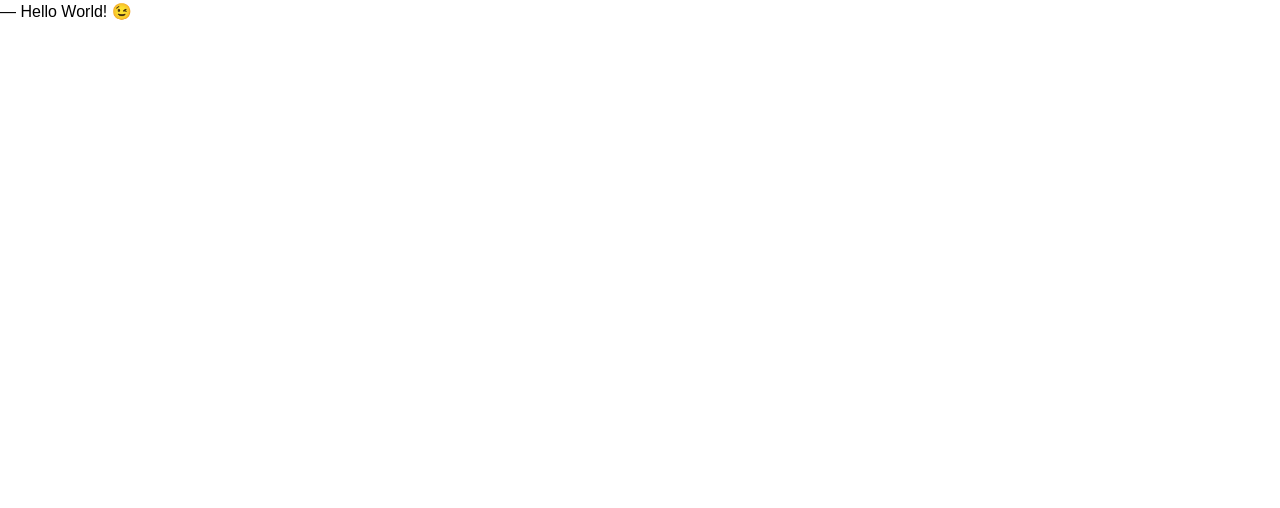
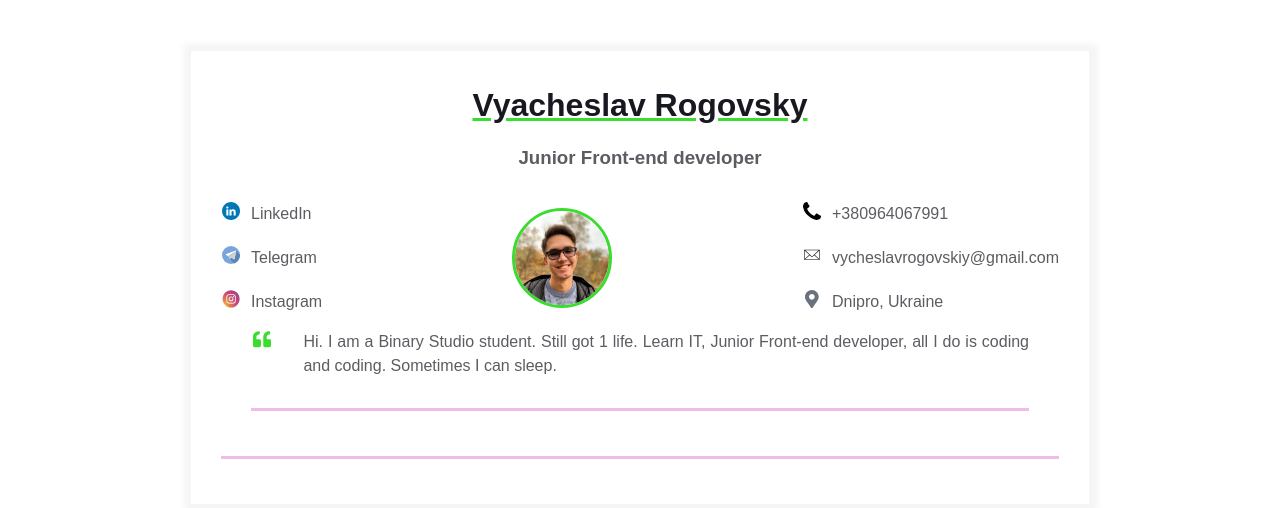
Before and after one commit to Kusok02/homepage, a plain HTML site: page index.html in a window 1280 px wide. Drawn offline with Linux system fonts and the light colour scheme.

Commit message:
Added primary block of resume

```diff
--- a/index.html
+++ b/index.html
@@ -4,9 +4,103 @@
     <meta charset="UTF-8"/>
     <title>Résumé</title>
     <link rel="stylesheet" href="styles.css">
-    <meta name="viewport" content="width=device-width, initial-scale=1" />
+    <link href="/your-path-to-fontawesome/css/all.css" rel="stylesheet"> <!--load all styles -->
+    <meta name="viewport" content="width=device-width, initial-scale=1"/>
 </head>
 <body>
-― Hello World! &#x1F609;
+<main>
+    <div class="resume">
+        <div class="container">
+            <div class="resume__block">
+                <h1 class="contact-info__header">Vyacheslav Rogovsky</h1>
+                <h3 class="contact-info__sub-header">Junior Front-end developer</h3>
+
+                <div class="contact_info_container fh">
+                    <div class="contact-info__block">
+                        <a href="https://www.linkedin.com/in/vyacheslav-rogovsky-020a481b2/" rel="author"
+                           class="contact-info__item">
+                            <div class="contact-info__item-icon-wrapper">
+                                <img class="contact-info__item-icon" src="./assets/linkedin.svg"
+                                     alt="linkedin-icon">
+                            </div>
+                            <span>LinkedIn</span>
+                        </a>
+
+                        <a href="https://t.me/rogovskiyviacheslav" rel="author"
+                           class="contact-info__item">
+                            <div class="contact-info__item-icon-wrapper">
+                                <img class="contact-info__item-icon" src="./assets/telegram-icon.svg"
+                                     alt="telegram-icon">
+                            </div>
+                            <span>Telegram</span>
+                        </a>
+
+                        <a href="https://www.instagram.com/oun.4i4ka/" rel="author"
+                           class="contact-info__item">
+                            <div class="contact-info__item-icon-wrapper">
+                                <img class="contact-info__item-icon" src="./assets/instagram-icon.svg"
+                                     alt="instagram-icon">
+                            </div>
+                            <span>Instagram</span>
+                        </a>
+                    </div>
+
+                    <div class="contact-info__block contact-info__block--center">
+                        <img class="contact-info__avatar" src="assets/avatar.jpg" alt="Avatar">
+                    </div>
+
+                    <div class="contact-info__block">
+                        <div rel="author" class="contact-info__item">
+                            <div class="contact-info__item-icon-wrapper">
+                                <img class="contact-info__item-icon" src="./assets/telephone-icon.svg"
+                                     alt="telephone-icon">
+                            </div>
+                            <span>+380964067991</span>
+                        </div>
+
+                        <div rel="author" class="contact-info__item">
+                            <div class="contact-info__item-icon-wrapper">
+                                <img class="contact-info__item-icon" src="./assets/letter-icon.svg"
+                                     alt="letter-icon">
+                            </div>
+                            <span>vycheslavrogovskiy@gmail.com</span>
+                        </div>
+
+                        <a href="" rel="author" class="contact-info__item">
+                            <div class="contact-info__item-icon-wrapper">
+                                <svg class="contact-info__item-icon" xmlns="http://www.w3.org/2000/svg"
+                                     viewBox="0 0 384 512">
+                                    <path
+                                            d="M172.268 501.67C26.97 291.031 0 269.413 0 192 0 85.961 85.961 0 192 0s192 85.961 192 192c0 77.413-26.97 99.031-172.268 309.67-9.535 13.774-29.93 13.773-39.464 0zM192 272c44.183 0 80-35.817 80-80s-35.817-80-80-80-80 35.817-80 80 35.817 80 80 80z">
+                                    </path>
+                                </svg>
+                            </div>
+                            <span>Dnipro, Ukraine</span>
+                        </a>
+                    </div>
+                </div>
+
+                <div class="container">
+                    <div class="resume__block">
+                        <div class="intro">
+                            <div class="intro__icon-wrapper">
+                                <svg class="intro__icon" xmlns="http://www.w3.org/2000/svg" viewBox="0 0 512 512">
+                                    <path
+                                            d="M464 256h-80v-64c0-35.3 28.7-64 64-64h8c13.3 0 24-10.7 24-24V56c0-13.3-10.7-24-24-24h-8c-88.4 0-160 71.6-160 160v240c0 26.5 21.5 48 48 48h128c26.5 0 48-21.5 48-48V304c0-26.5-21.5-48-48-48zm-288 0H96v-64c0-35.3 28.7-64 64-64h8c13.3 0 24-10.7 24-24V56c0-13.3-10.7-24-24-24h-8C71.6 32 0 103.6 0 192v240c0 26.5 21.5 48 48 48h128c26.5 0 48-21.5 48-48V304c0-26.5-21.5-48-48-48z">
+                                    </path>
+                                </svg>
+                            </div>
+                            <p class="intro_text">
+                                Hi. I am a Binary Studio student. Still got 1 life. Learn IT, Junior Front-end
+                                developer,
+                                all I do is coding and coding. Sometimes I can sleep.
+                            </p>
+                        </div> <!--intro-->
+                    </div> <!--resume__block-->
+                </div> <!--container-->
+            </div> <!--resume__block-->
+        </div>  <!--container-->
+    </div> <!--resume-->
+</main>
 </body>
 </html>
--- a/styles.css
+++ b/styles.css
@@ -12,8 +12,8 @@ body {
     --secondary-text-color: #5c5c62;
     --durability-text-color: #6a737d9c;
     --icon-color: #6a737d;
-    --border-color: #ff9a0045;
-    --text-decoration-color: #ff9a00;
+    --border-color: rgba(194, 9, 180, 0.27);
+    --text-decoration-color: #3adc30;
 }
 
 .container {
@@ -26,6 +26,7 @@ body {
     display: flex;
     flex-direction: row;
     justify-content: space-between;
+    margin-bottom: 1rem;
 }
 
 .fv {
```
Also changed, not shown: assets/avatar.jpg (added), assets/instagram-icon.svg (added), assets/letter-icon.svg (added), assets/linkedin.svg (added), assets/telegram-icon.svg (added), assets/telephone-icon.svg (added).
